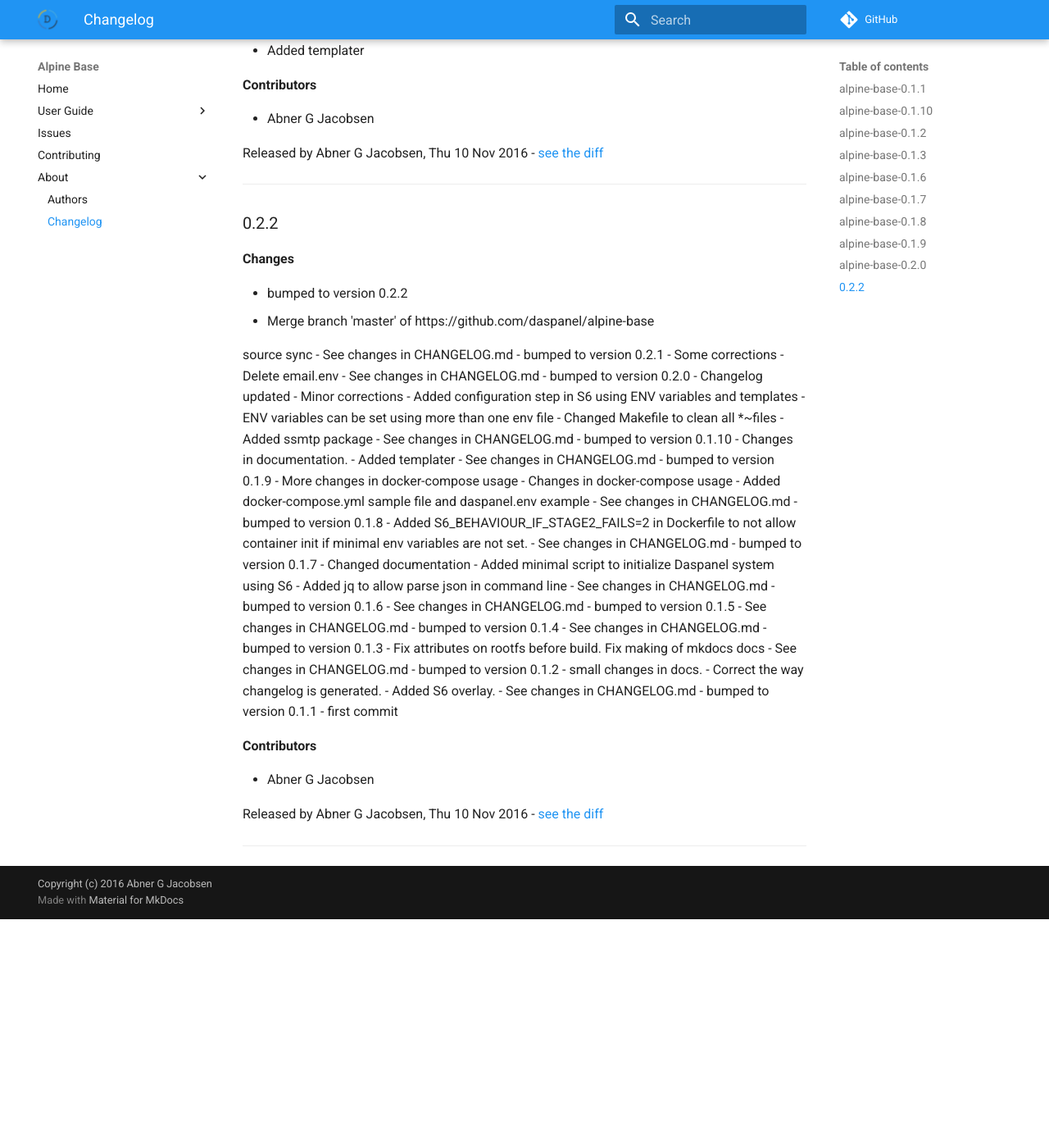
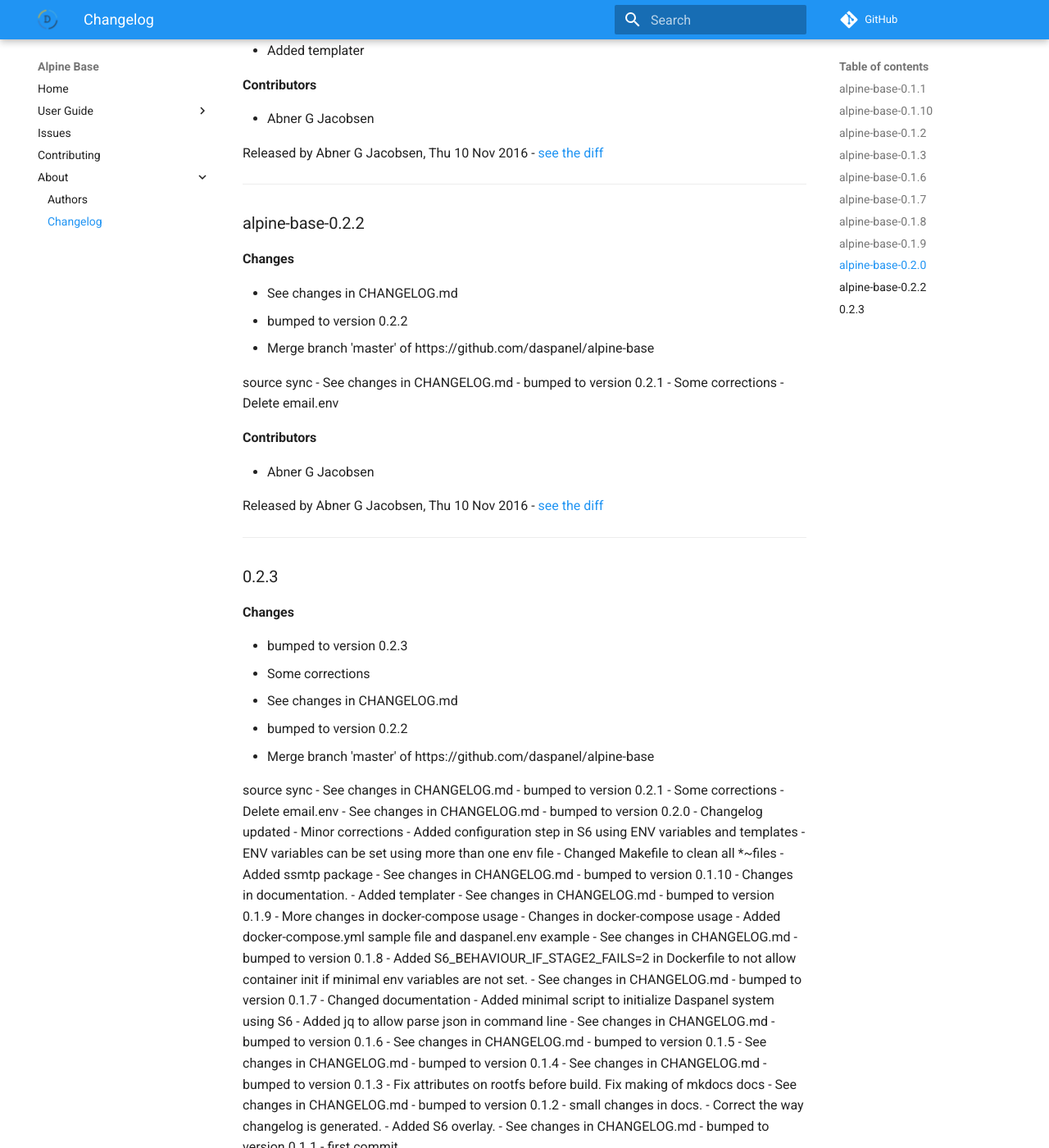
Before and after one commit to SIXwishlist/alpine-base, an MkDocs documentation site: the page built from docs/changelog.md, in a window 1280 px wide and 1400 px high, scrolled down 4528 px. Shown: the whole window at 82% size. Built offline with MkDocs 1.6.1 and Material for MkDocs 9.7.7, drawn with Linux system fonts in a browser that asks for light colours; comment, search, counter and statistics services are not loaded; old or Windows-style settings are respelled for this version of MkDocs; before the commit the page ends 5649 px from its top, so only the background shows below that.

Commit message:
See changes in CHANGELOG.md

```diff
--- a/docs/changelog.md
+++ b/docs/changelog.md
@@ -172,9 +172,33 @@ Released by Abner G Jacobsen, Thu 10 Nov 2016 -
 [see the diff](https://github.com/admindaspanel/alpine-base/compare/...#diff)
 ______________
 
-### 0.2.2
+### alpine-base-0.2.2
 __Changes__
 
+- See changes in CHANGELOG.md
+- bumped to version 0.2.2
+- Merge branch 'master' of https://github.com/daspanel/alpine-base
+
+  source sync
+- See changes in CHANGELOG.md
+- bumped to version 0.2.1
+- Some corrections
+- Delete email.env
+
+__Contributors__
+
+- Abner G Jacobsen
+
+Released by Abner G Jacobsen, Thu 10 Nov 2016 -
+[see the diff](https://github.com/admindaspanel/alpine-base/compare/...#diff)
+______________
+
+### 0.2.3
+__Changes__
+
+- bumped to version 0.2.3
+- Some corrections
+- See changes in CHANGELOG.md
 - bumped to version 0.2.2
 - Merge branch 'master' of https://github.com/daspanel/alpine-base
 
@@ -231,5 +255,5 @@ __Contributors__
 - Abner G Jacobsen
 
 Released by Abner G Jacobsen, Thu 10 Nov 2016 -
-[see the diff](https://github.com/admindaspanel/alpine-base/compare/e794b6646b6fd8f677c0a36af19d72e14f6311cc...0.2.2#diff)
+[see the diff](https://github.com/admindaspanel/alpine-base/compare/e794b6646b6fd8f677c0a36af19d72e14f6311cc...0.2.3#diff)
 ______________
```
Also changed, not shown: CHANGELOG.md (+26 -2 lines).
